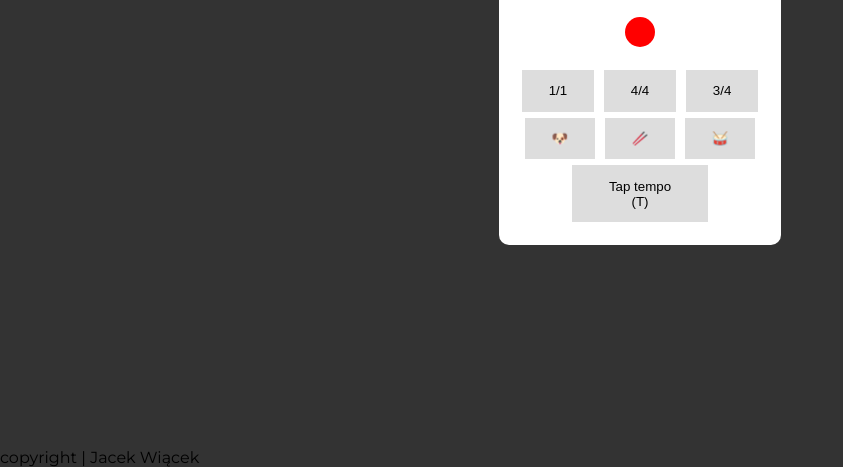
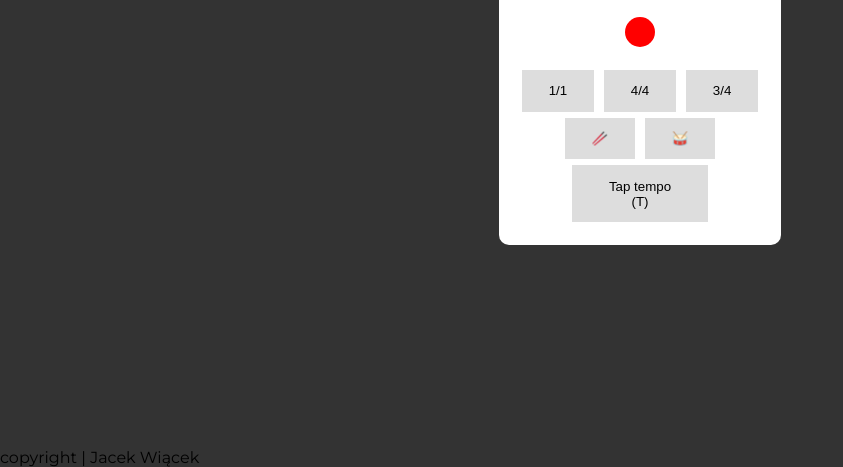
Before and after one commit to graqu/Metronome, a plain HTML site: page index.html in a window 1280 px wide. Shown: the part 333-800 px from the top of the page, without its empty margins (0-843 px from the left). Drawn offline with Linux system fonts and the light colour scheme.

Commit message:
html changed

```diff
--- a/index.html
+++ b/index.html
@@ -25,7 +25,7 @@
                     <button class="btn tempo-btn threes" data-signature="3">3/4</button>
                 </div>
                 <div class="metronome__parameters--voice">
-                    <button class="btn sound-btn threes" data-voice="dog">🐶</button>
+                    <!-- <button class="btn sound-btn threes" data-voice="dog">🐶</button> -->
                     <button class="btn sound-btn threes" data-voice="plates">🥢</button>
                     <button class="btn sound-btn threes" data-voice="toms">🥁</button>
                 </div>
```
